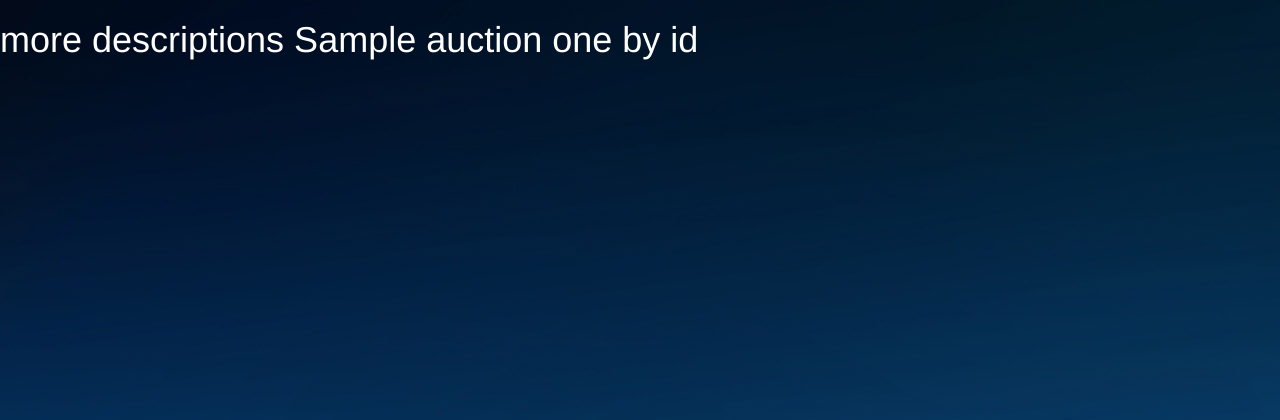
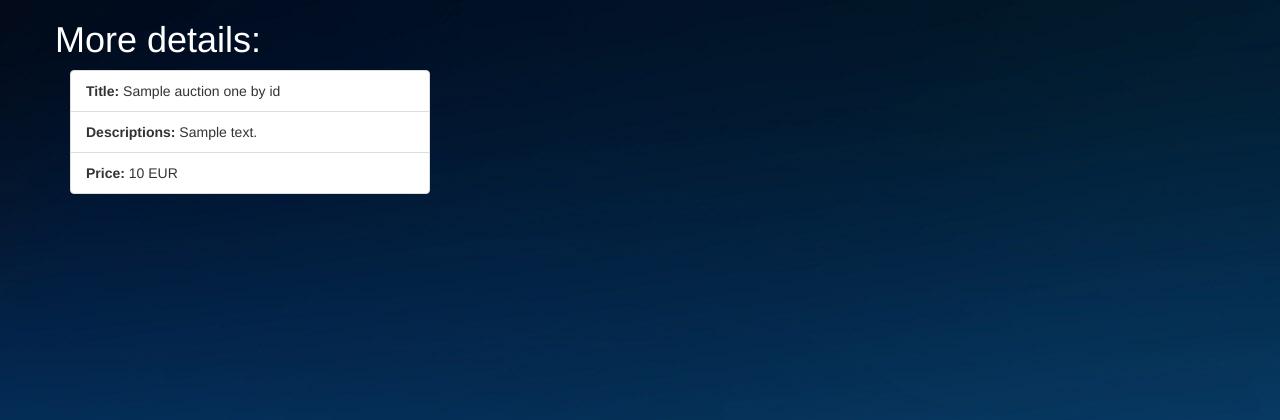
Before and after one commit to DamianJaku877/auction, a Symfony app: template templates/auction/details.html.twig in a window 1280 px wide. Shown: the top 420 px of the page. Run offline with Twig, Linux system fonts and the light colour scheme; the template is opened without the code that fills it: most values are stand-ins (such as "Sample title", 1, 10 or a date in 2020); some libraries are stand-ins or nearby versions.

Commit message:
add more details twig

```diff
--- a/src/Controller/AuctionController.php
+++ b/src/Controller/AuctionController.php
@@ -33,7 +33,7 @@ class AuctionController extends Controller
      */
     public function detailsAction($id)
     {
-        $auctionID = $this->getDoctrine()->getManager()->getRepository(AuctionItem::class)->findBy(["id" => $id]);
+        $auctionID = $this->getDoctrine()->getManager()->getRepository(AuctionItem::class)->findOneBy(["id" => $id]);
         return $this->render("auction/details.html.twig", [
             'auctionOneById' => $auctionID
         ]);
--- a/templates/auction/details.html.twig
+++ b/templates/auction/details.html.twig
@@ -10,7 +10,24 @@
     </style>
 {% endblock %}
 {% block body %}
-    {% for auction in auctionOneById %}
-    <h1>more descriptions {{ auction.name }}</h1>
-    {% endfor %}
+    <div class="container">
+        <div class="row">
+            <div class="col-12">
+                <h1>{{ 'auctions.body.moreDetails'|trans }}</h1>
+            </div>
+        </div>
+        <div class="row">
+            <div class="col-lg-4">
+                <ul class="list-group">
+                    <li class="list-group-item"><b>{{ 'auctions.body.item.title'|trans }}</b>{{ auctionOneById.name }}
+                    </li>
+                    <li class="list-group-item">
+                        <b>{{ 'auctions.body.item.descriptions'|trans }}</b>{{ auctionOneById.description }}</li>
+                    <li class="list-group-item">
+                        <b>{{ 'auctions.body.item.price'|trans }}</b>{{ auctionOneById.price }}{{ 'auctions.body.item.valute'|trans }}
+                    </li>
+                </ul>
+            </div>
+        </div>
+    </div>
 {% endblock %}
--- a/templates/auction/index.html.twig
+++ b/templates/auction/index.html.twig
@@ -13,7 +13,7 @@
 {% block body %}
     <div class="container">
         <div class="row">
-            <div class="col-12" style="text-align: center">
+            <div class="col-12" >
                 <h1>{{ 'auctions.body.title'|trans }}</h1>
             </div>
         </div>
--- a/translations/messages.en.yml
+++ b/translations/messages.en.yml
@@ -1,6 +1,7 @@
 auctions:
   body:
     title: "List of auctions: "
+    moreDetails: "More details: "
     item:
       title: "Title: "
       nameTitle: "Auction nr: "
```
